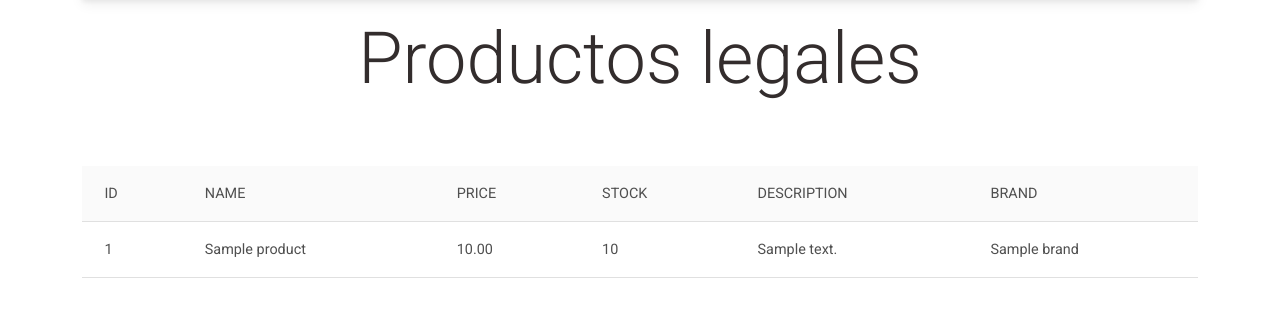
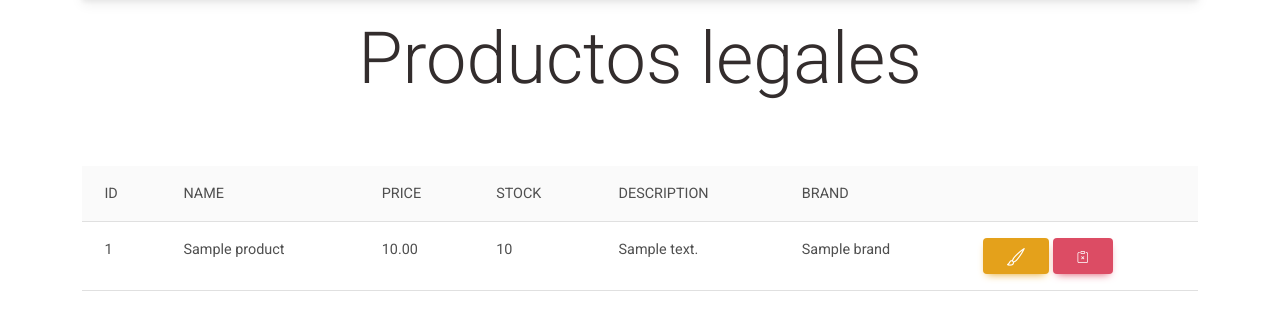
Before and after one commit to JuanPabloGHC/djangoE-COMMERCE, a Django app: page /products/ in a window 1280 px wide. Shown: the part 59-389 px from the top of the page. Run offline with Django 4.2, Linux system fonts and the light colour scheme; tables that the repository leaves empty hold one stand-in row (values such as "Sample post"); some libraries are stand-ins or nearby versions.

Commit message:
bootstrap

```diff
--- a/home/templates/base.html
+++ b/home/templates/base.html
@@ -8,6 +8,7 @@
     <link href="https://fonts.googleapis.com/css?family=Roboto:300,400,500,700&display=swap" rel="stylesheet" />
     <!-- MDB -->
     <link href="https://cdnjs.cloudflare.com/ajax/libs/mdb-ui-kit/6.2.0/mdb.min.css" rel="stylesheet" />
+    <link rel="stylesheet" href="https://cdn.jsdelivr.net/npm/bootstrap-icons@1.3.0/font/bootstrap-icons.css">
     <meta charset="UTF-8">
     <meta http-equiv="X-UA-Compatible" content="IE=edge">
     <meta name="viewport" content="width=device-width, initial-scale=1.0">
--- a/home/templates/products/products.html
+++ b/home/templates/products/products.html
@@ -16,6 +16,7 @@ E-COMMERCE Products
             <td>STOCK</td>
             <td>DESCRIPTION</td>
             <td>BRAND</td>
+            <td></td>
         </tr>
         {% for p in products %}
         <tr>
@@ -25,6 +26,20 @@ E-COMMERCE Products
             <td>{{p.stock}}</td>
             <td>{{p.description}}</td>
             <td>{{p.brand}}</td>
+            <td>
+                <div class="d-flex gap-1">
+                    <div>
+                        <a class="btn btn-warning">
+                            <i class="bi bi-brush d-flex align-items-center" style="font-size: 1.5em;"></i>
+                        </a>
+                    </div>
+                    <div>
+                        <a class="btn btn-danger">
+                            <i class="bi bi-clipboard-x"></i>
+                        </a>
+                    </div>
+                </div>
+            </td>
         </tr>
         {% endfor %}
     </table>
```
